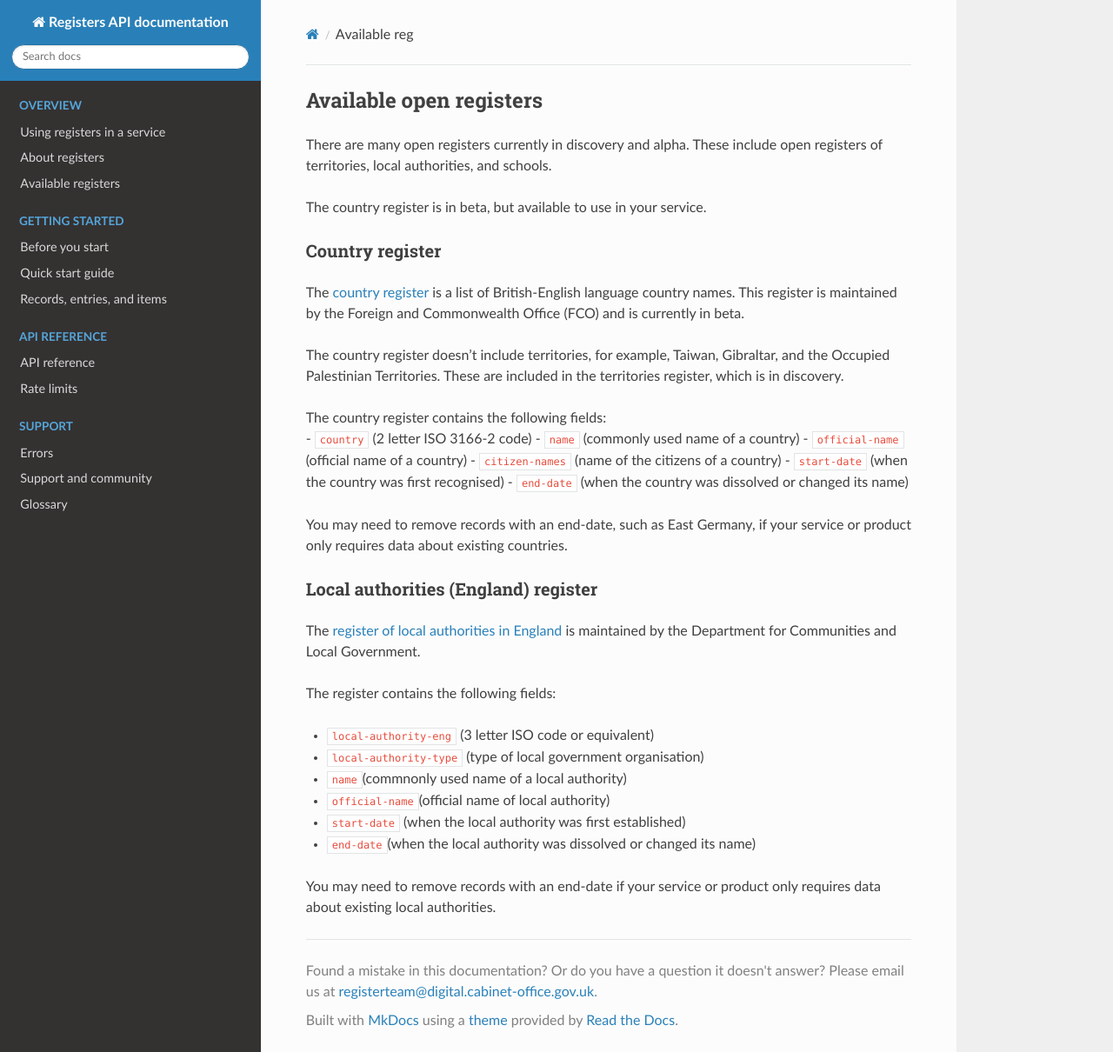
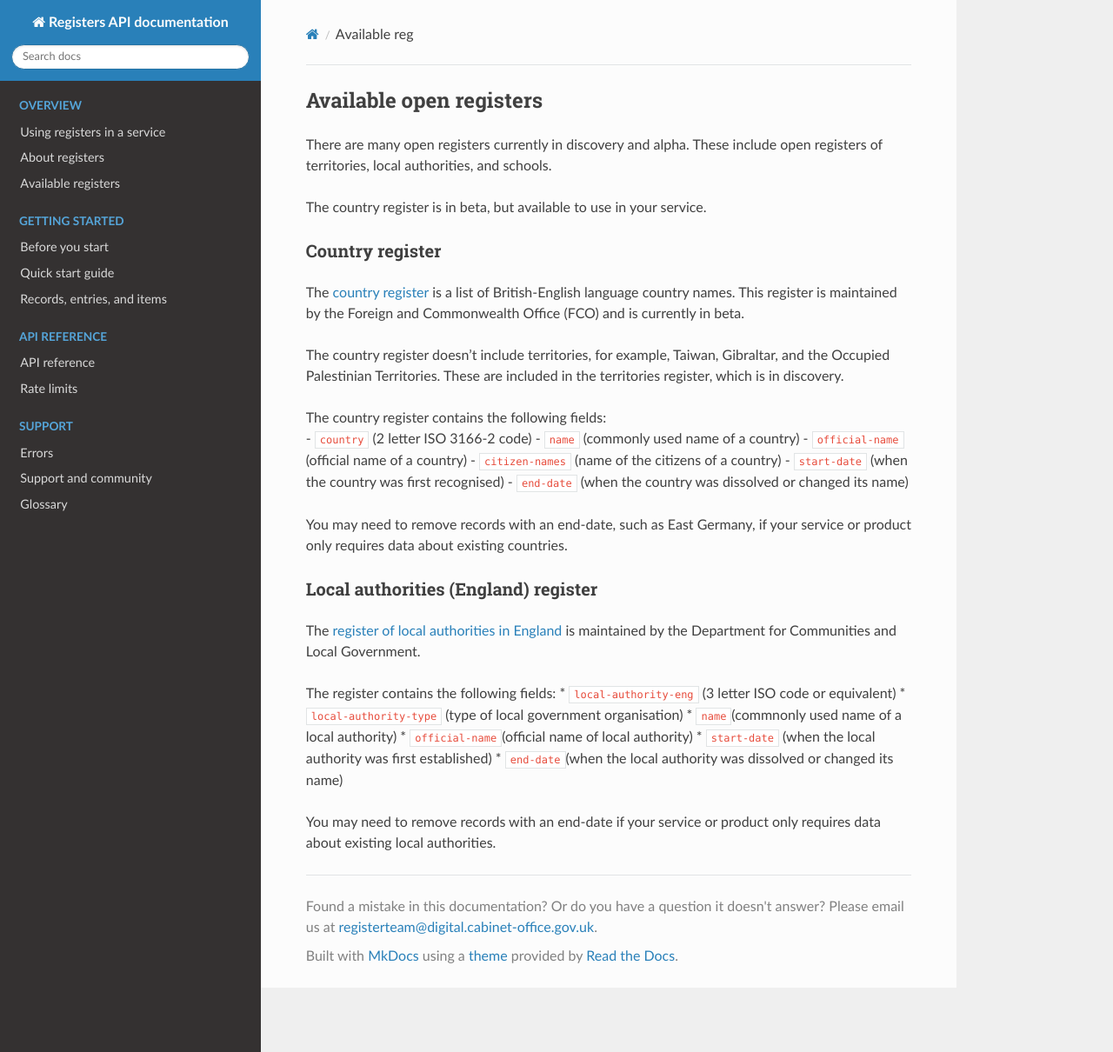
Before and after one commit to J-Lambo/J-Lambo.github.io-open-registers-tech-docs, an MkDocs documentation site: the page built from docs/about_registers/available_reg.md, in a window 1280 px wide and 1210 px high. Shown: the whole window at 87% size. Built offline with MkDocs 1.6.1, drawn with Linux system fonts in a browser that asks for light colours; nearby versions of some CDN libraries; old or Windows-style settings are respelled for this version of MkDocs.

Commit message:
Experiment with formatting bullet points

```diff
--- a/docs/about_registers/available_reg.md
+++ b/docs/about_registers/available_reg.md
@@ -25,12 +25,11 @@ You may need to remove records with an end-date, such as East Germany, if your s
 The [register of local authorities in England](https://local-authority-eng.register.gov.uk/) is maintained by the Department for Communities and Local Government.
 
 The register contains the following fields:
-
-  + `local-authority-eng` (3 letter ISO code or equivalent)
-  + `local-authority-type` (type of local government organisation)
-  + `name`(commnonly used name of a local authority)
-  + `official-name`(official name of local authority)
-  + `start-date` (when the local authority was first established)
-  + `end-date`(when the local authority was dissolved or changed its name)
+* `local-authority-eng` (3 letter ISO code or equivalent)
+* `local-authority-type` (type of local government organisation)
+* `name`(commnonly used name of a local authority)
+* `official-name`(official name of local authority)
+* `start-date` (when the local authority was first established)
+* `end-date`(when the local authority was dissolved or changed its name)
 
 You may need to remove records with an end-date if your service or product only requires data about existing local authorities.
```
